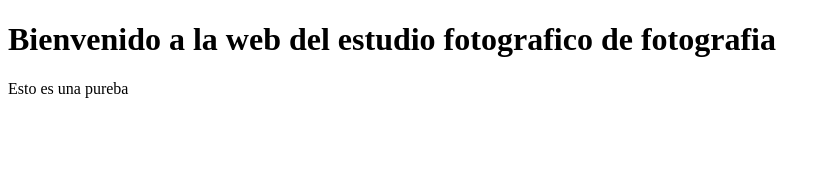
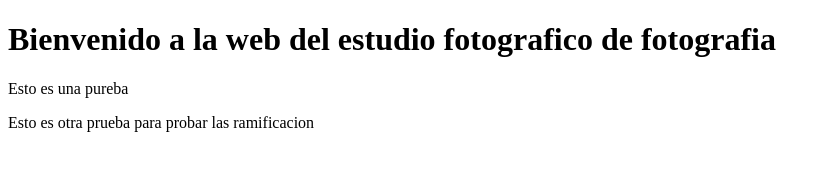
Before and after one commit to FernandoChavez/pagina-web, a plain HTML site: page index.html in a window 1280 px wide. Shown: the whole page, without its empty margins (0-831 px from the left). Drawn offline with Linux system fonts and the light colour scheme.

Commit message:
Nuevo parraro
Se agrego un nuevo mensjae haciendo refernecia a que e suna preuba de ramificacion

```diff
--- a/index.html
+++ b/index.html
@@ -7,5 +7,6 @@
 	<body>
 		<h1>Bienvenido a la web del estudio fotografico de fotografia</h1>
 		<p>Esto es una pureba</p>
+		<p>Esto es otra prueba para probar las ramificacion</p>
 	</body>
 </html>
```
